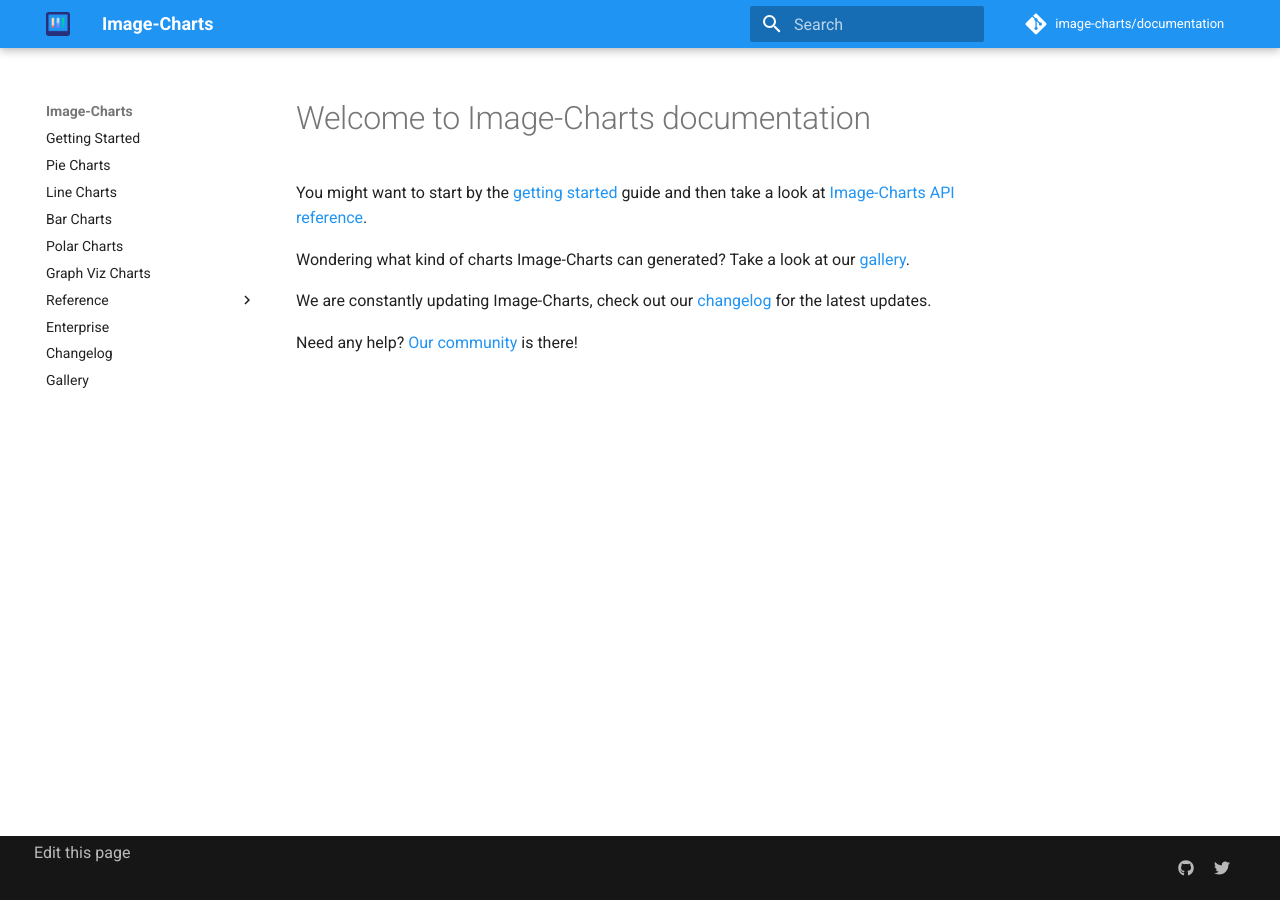
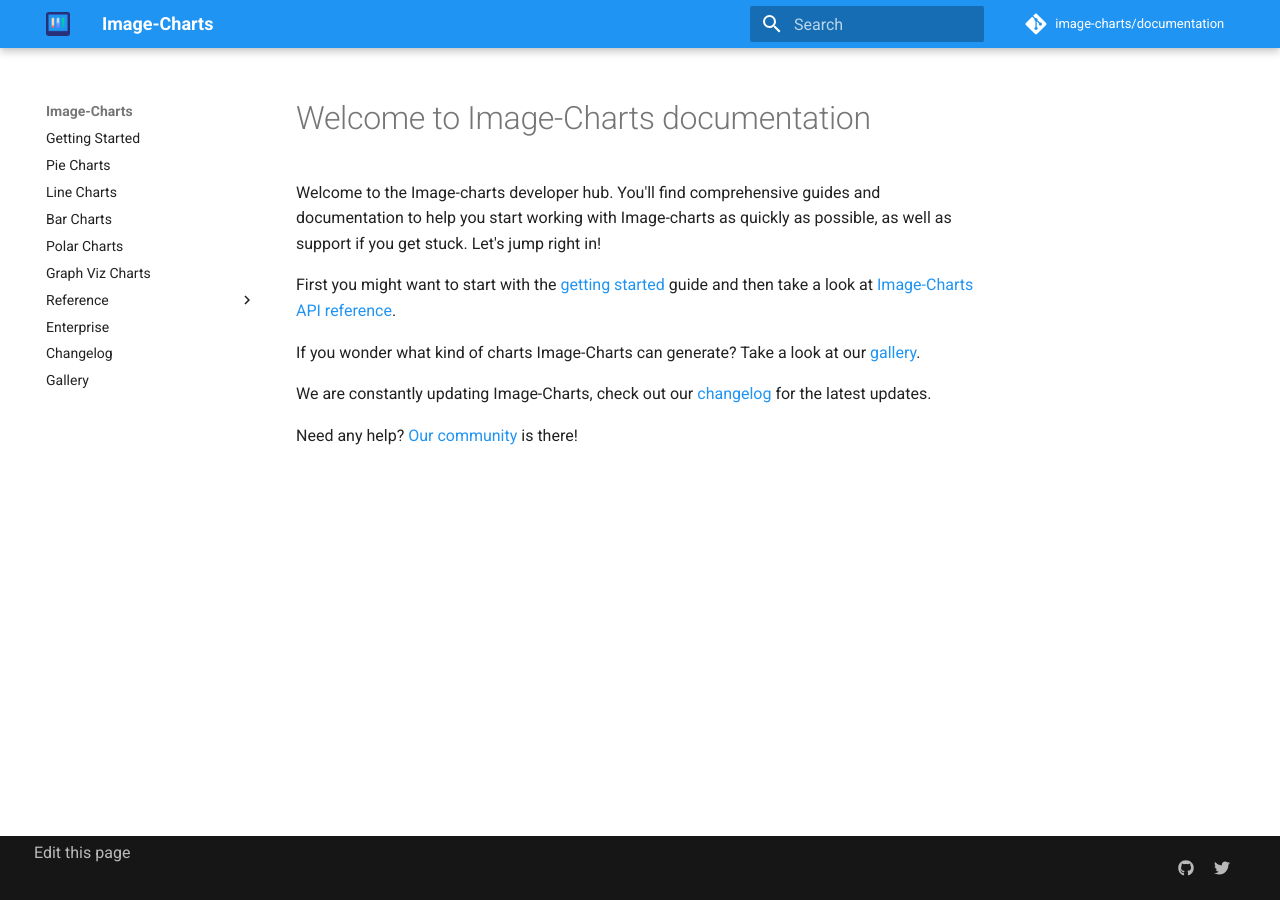
Before and after one commit to image-charts/documentation, an MkDocs documentation site: the page built from docs/index.md, in a window 1280 px wide. Built offline with MkDocs 1.6.1 and Material for MkDocs 9.7.7, drawn with Linux system fonts in a browser that asks for light colours; comment, search, counter and statistics services are not loaded.

Commit message:
doc: index

```diff
--- a/docs/index.md
+++ b/docs/index.md
@@ -1,8 +1,10 @@
 # Welcome to Image-Charts documentation
 
-You might want to start by the [getting started](/getting_started) guide and then take a look at [Image-Charts API reference](/reference/Chart_Size).
+Welcome to the Image-charts developer hub. You'll find comprehensive guides and documentation to help you start working with Image-charts as quickly as possible, as well as support if you get stuck. Let's jump right in!
 
-Wondering what kind of charts Image-Charts can generated? Take a look at our [gallery](/gallery).
+First you might want to start with the [getting started](/getting_started) guide and then take a look at [Image-Charts API reference](/reference/Chart_Size).
+
+If you wonder what kind of charts Image-Charts can generate? Take a look at our [gallery](/gallery).
 
 We are constantly updating Image-Charts, check out our [changelog](https://headwayapp.co/image-charts-changelog) for the latest updates.
 
--- a/mkdocs.yml
+++ b/mkdocs.yml
@@ -72,6 +72,7 @@
 
 # facelessuser.github.io/pymdown-extensions
 # https://www.mkdocs.org/user-guide/configuration/#formatting-options
+# https://github.com/facelessuser/pymdown-extensions/blob/master/mkdocs.yml#L96
 markdown_extensions:
   - pymdownx.highlight:
       css_class: codehilite
```
